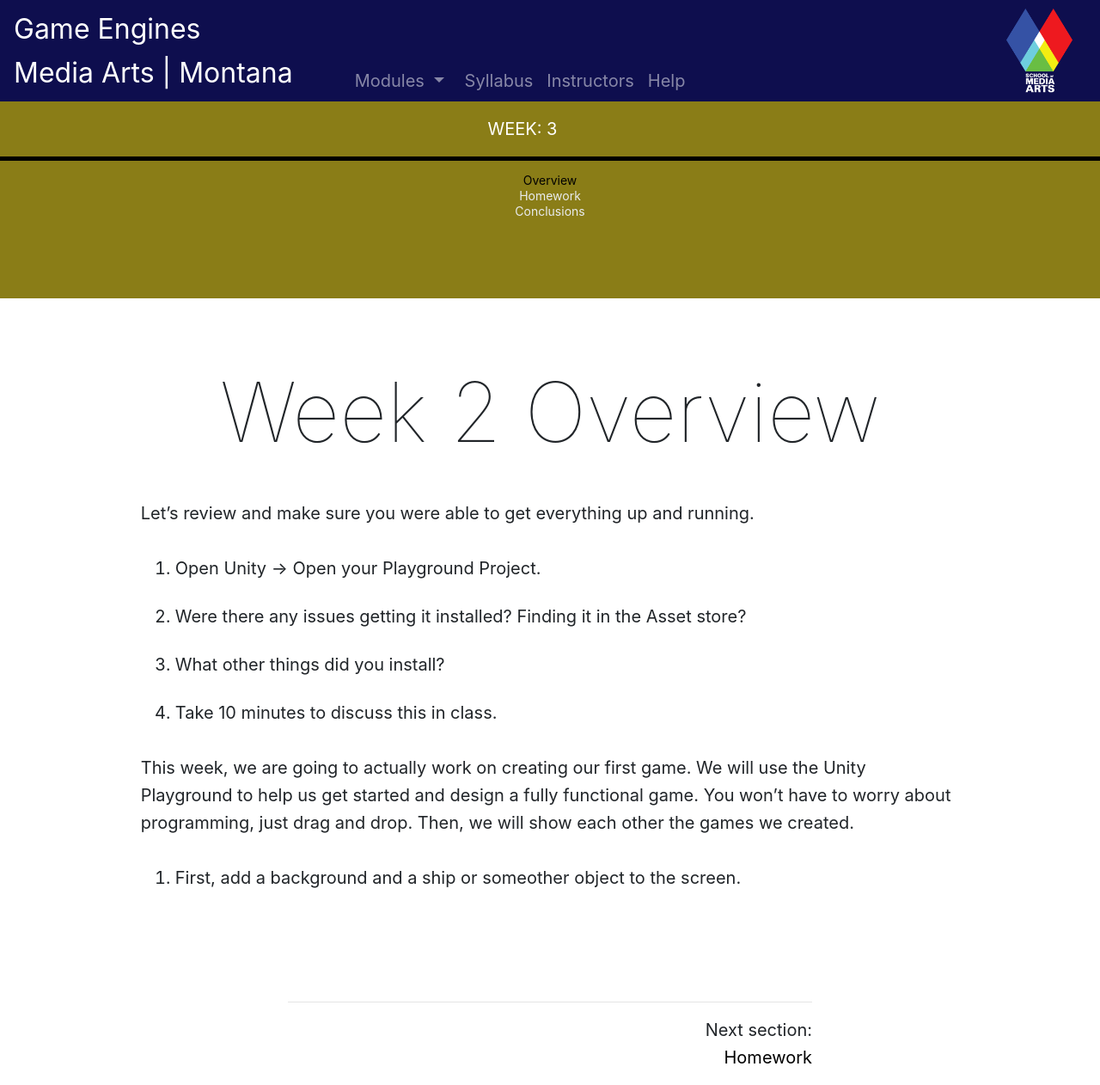
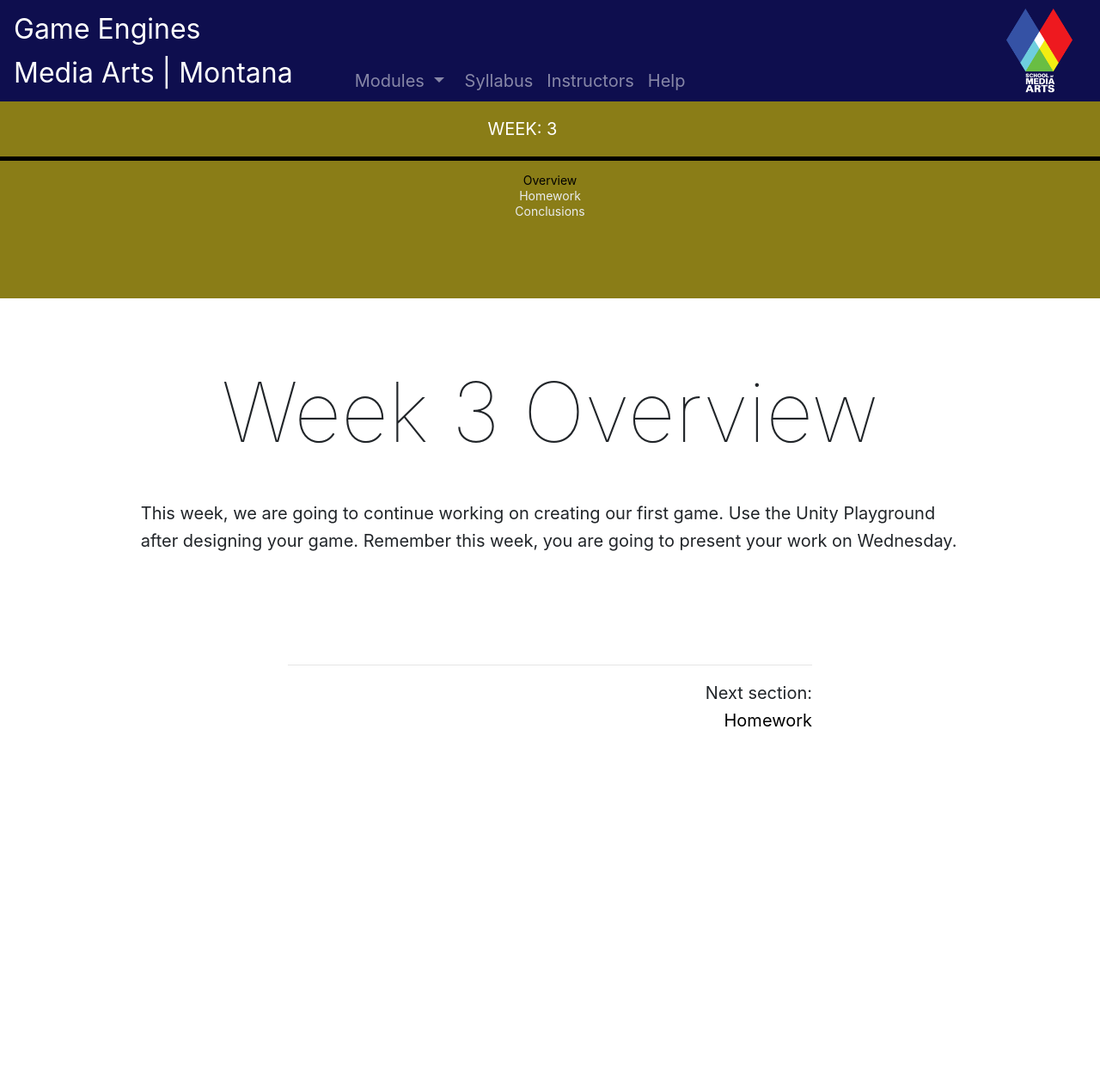
Before and after one commit to Montana-Media-Arts/460_GameEngines-Fall2022, a Jekyll site: the page built from modules/week-3/_posts/2017-01-01-overview.md, in a window 1280 px wide. Shown: the whole page at 86% size. Built offline with Jekyll 4.4.1, drawn with Linux system fonts in a browser that asks for light colours; nearby versions of some CDN libraries; after the commit the page ends 900 px from its top, so only the background shows below that.

Commit message:
Update 2017-01-01-overview.md

```diff
--- a/modules/week-3/_posts/2017-01-01-overview.md
+++ b/modules/week-3/_posts/2017-01-01-overview.md
@@ -3,16 +3,7 @@ title: Overview
 module: 3
 ---
 
-# Week 2 Overview
-
-Let's review and make sure you were able to get everything up and running.
-
-1. Open Unity -> Open your Playground Project.
-2. Were there any issues getting it installed? Finding it in the Asset store?
-3. What other things did you install?
-4. Take 10 minutes to discuss this in class.
+# Week 3 Overview
 
 
-This week, we are going to actually work on creating our first game.  We will use the Unity Playground to help us get started and design a fully functional game.  You won't have to worry about programming, just drag and drop.  Then, we will show each other the games we created.
-
-1. First, add a background and a ship or someother object to the screen.
+This week, we are going to continue working on creating our first game. Use the Unity Playground after designing your game.  Remember this week, you are going to present your work on Wednesday.
```
